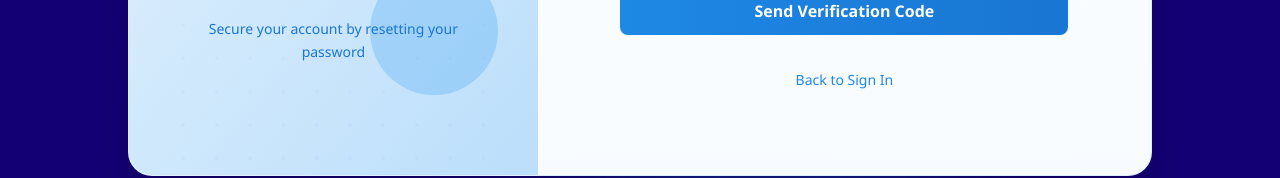
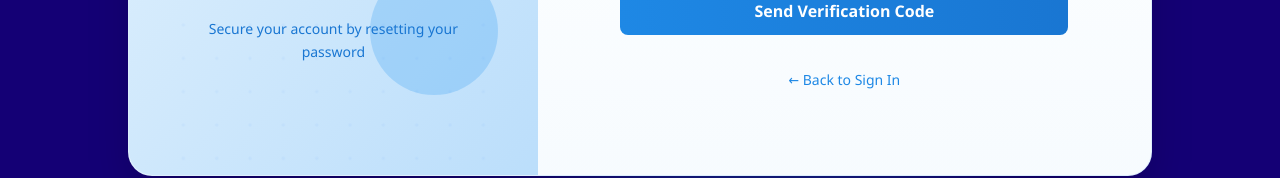
Before and after one commit to biodio332/Tarabaho, a React (Vite) app in the folder tarabahofrontend_web/: page /forgot-password in a window 1280 px wide. Shown: the part 475-653 px from the top of the page. Built offline with nearby package versions, Linux system fonts and the light colour scheme.

Commit message:
change in backend and frontend
-length of the passwords

```diff
--- a/tarabahofrontend_web/src/pages/ForgotPassword.jsx
+++ b/tarabahofrontend_web/src/pages/ForgotPassword.jsx
@@ -64,7 +64,7 @@ const ForgotPassword = () => {
     }
 
     if (newPassword.length < 6) {
-      setError("Password must be at least 8 characters long.")
+      setError("Password must be at least 6 characters long.")
       setIsLoading(false)
       return
     }
@@ -316,7 +316,7 @@ const ForgotPassword = () => {
                     <input
                       id="newPassword"
                       type={showNewPassword ? "text" : "password"}
-                      placeholder="At least 8 characters"
+                      placeholder="At least 6 characters"
                       value={newPassword}
                       onChange={(e) => setNewPassword(e.target.value)}
                       required
@@ -376,12 +376,12 @@ const ForgotPassword = () => {
             )}
 
             <div className="mt-8 text-center">
-              <Link
-                href={`/signin?type=${type}`}
-                className="text-blue-600 hover:text-blue-700 text-sm font-medium transition-colors hover:underline"
-              >
-                Back to Sign In
-              </Link>
+            <Link
+              to={`/signin?type=${type}`}
+              className="text-blue-600 hover:text-blue-700 text-sm font-medium transition-colors hover:underline"
+            >
+              ← Back to Sign In
+            </Link>
             </div>
           </div>
         </div>
```
Also changed, not shown: 2 other files (tests, documents, lock files or other folders).
